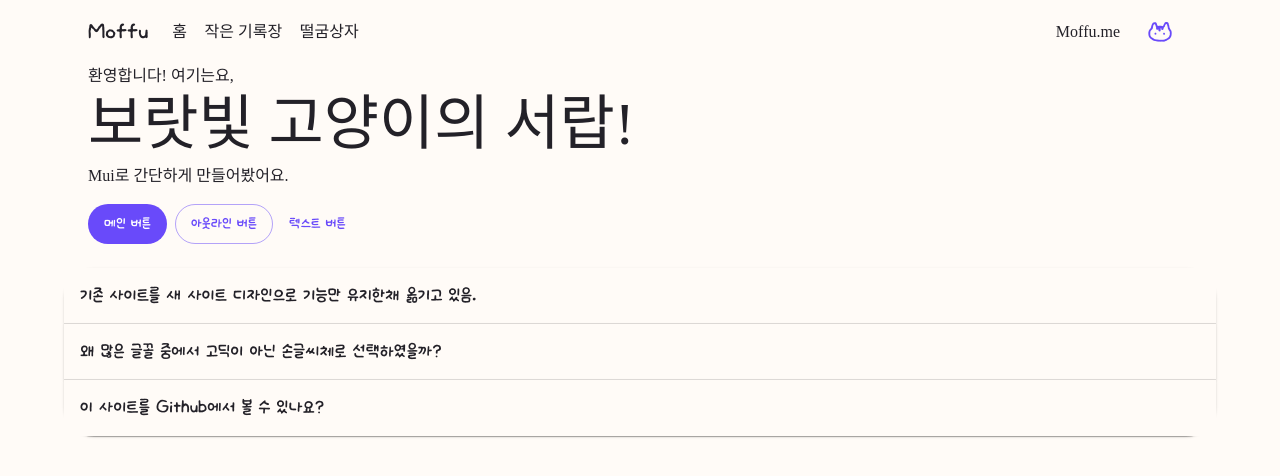
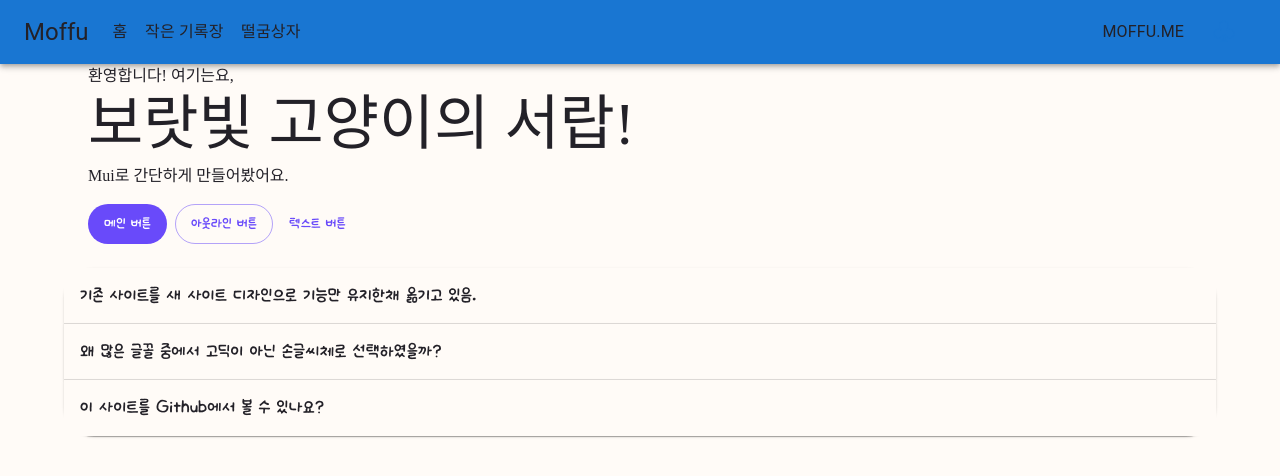
Before and after one commit to Urooyo/moffu.me-web, a Next.js app: page / in a window 1280 px wide. Shown: the top 476 px of the page. Built offline with nearby package versions, Linux system fonts and the light colour scheme; some icons are missing; a web font is replaced by a local one.

Commit message:
refactor: 앱 바를 layout.tsx로 옮김.

```diff
--- a/src/app/layout.tsx
+++ b/src/app/layout.tsx
@@ -1,6 +1,7 @@
 import type { Metadata } from "next";
 import { Geist, Geist_Mono } from "next/font/google";
 import "./globals.css";
+import AppBarUI from "@/component/AppBarUI";
 
 const geistSans = Geist({
   variable: "--font-geist-sans",
@@ -25,6 +26,7 @@ export default function RootLayout({
   return (
     <html lang="ko-KR">
       <body className={`${geistSans.variable} ${geistMono.variable}`}>
+        <AppBarUI></AppBarUI>
         {children}
       </body>
     </html>
--- a/src/app/page.tsx
+++ b/src/app/page.tsx
@@ -11,13 +11,11 @@ import theme from "@/theme";
 import Accordion from '@mui/material/Accordion';
 import AccordionSummary from '@mui/material/AccordionSummary';
 import AccordionDetails from '@mui/material/AccordionDetails';
-import AppBarUI from "@/component/AppBarUI";
 
 export default function Home() {
   return (
     <Container sx={{ margin: 0, marginX: "auto", paddingX: 2 }}>
       <ThemeProvider theme={theme}>
-        <AppBarUI></AppBarUI>
         <Container sx={{ margin: 0 }}>
           <Typography variant="body1">환영합니다! 여기는요,</Typography>
           <Typography variant="h2">보랏빛 고양이의 서랍!</Typography>
```
